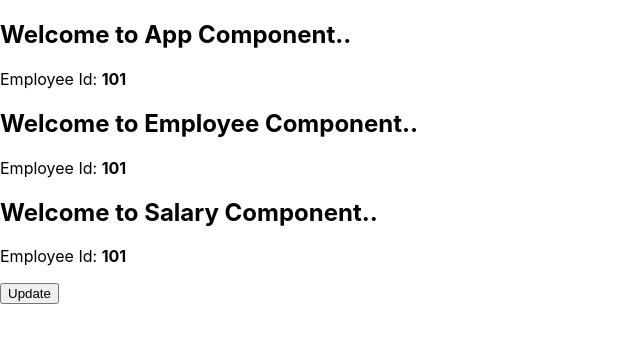
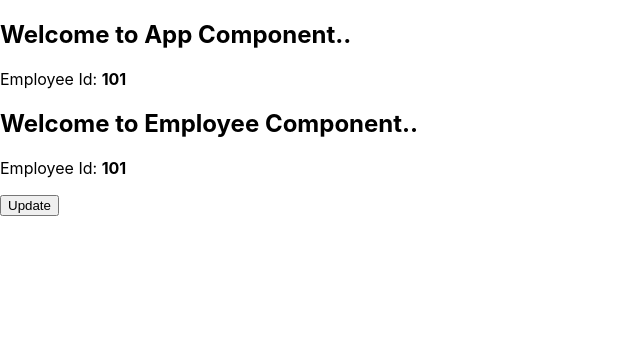
Before and after one commit to udshanu/ReactJsUsingJavaScriptFiles, a React (Create React App) app in the folder React.AspNetCoreLatest/React.AspNetCoreLatest/reactdemo/: page / in a window 1280 px wide. Shown: the top 342 px of the page, without its empty margins (0-640 px from the left). Built offline with nearby package versions, Linux system fonts and the light colour scheme.

Commit message:
Component Communication Using Context(From Child comonents to Parent component)

```diff
--- a/React.AspNetCoreLatest/React.AspNetCoreLatest/reactdemo/src/index.js
+++ b/React.AspNetCoreLatest/React.AspNetCoreLatest/reactdemo/src/index.js
@@ -3,47 +3,41 @@
 import './index.css';
 
 
-////------------Component Communication Using Context(From Parent comonent to nested child components)--------//////////
-//In typical react application data is passed from parent component to the child component via properties.
-//But this can be difficult for 2nd types of proprties that are required by many components which are nested at different level with in an application.
-//How do we used context in react to passed the data between components placed it deffierent nesting levels.
-//Context provids a way to pass data through the components without having to pass properties from parent to child manually at every level.
-//Context provids a way to share values between component without having to explicity pass property to every level of the tree.
-//Context is primarally used when some data needs to be accessible by many components at different nesting levels.
-//When you're defining the context variable in the child component, you have to define it as 'static contextType=employeeContext' and not 'static context=employeeContext'.
-//Descendants of a Provider will re-render whenever the Provider value changes.
+////------------Component Communication Using Context(From Child comonents to Parent component)--------//////////
+//How do we update context from nested component and how do we communicate it back to the parent component.
 
-const employeeContext=React.createContext();
+const employeeContext = React.createContext({
+    data:'',
+    changeEmployeeInfo:()=>{}
+});
 
 class App extends React.Component {
     constructor(props) {
         super(props);
         this.state = {
-            Id: 101,
-            Name: "Roshan",
-            Location: "Kurunegala",
-            Salary: 15000
+            data: {
+                Id: 101,
+                Name: "Roshan",
+                Location: "Kurunegala",
+                Salary: 15000
+            },
+            changeEmployeeInfo: this.updateEmployeeDetails
         };
     }
 
-    changeEmployeeData = () => {
-        this.setState({
-            Id: 102
-        });
+    updateEmployeeDetails = () => {
+        this.setState({ data: { Id: 102}});
     }
 
     render() {
         return <div>
             <h2>Welcome to App Component..</h2>
             <p>
-                <label>Employee Id: <b>{this.state.Id}</b></label>
+                <label>Employee Id: <b>{this.state.data.Id}</b></label>
             </p>
             <employeeContext.Provider value={this.state}>
                 <Employee></Employee>
             </employeeContext.Provider>
-            <p>
-                <button onClick={this.changeEmployeeData}>Update</button>
-            </p>
         </div>
     }
 }
@@ -56,22 +50,10 @@
         return <div>
             <h2>Welcome to Employee Component..</h2>
             <p>
-                <label>Employee Id: <b>{this.context.Id}</b></label>
+                <label>Employee Id: <b>{this.context.data.Id}</b></label>
             </p>
-            <Salary></Salary>
-        </div>
-    }
-}
-
-class Salary extends React.Component {
-    //static context = employeeContext;
-    static contextType = employeeContext;
-
-    render() {
-        return <div>
-            <h2>Welcome to Salary Component..</h2>
             <p>
-                <label>Employee Id: <b>{this.context.Id}</b></label>
+                <button onClick={this.context.changeEmployeeInfo}>Update</button>
             </p>
         </div>
     }
```
